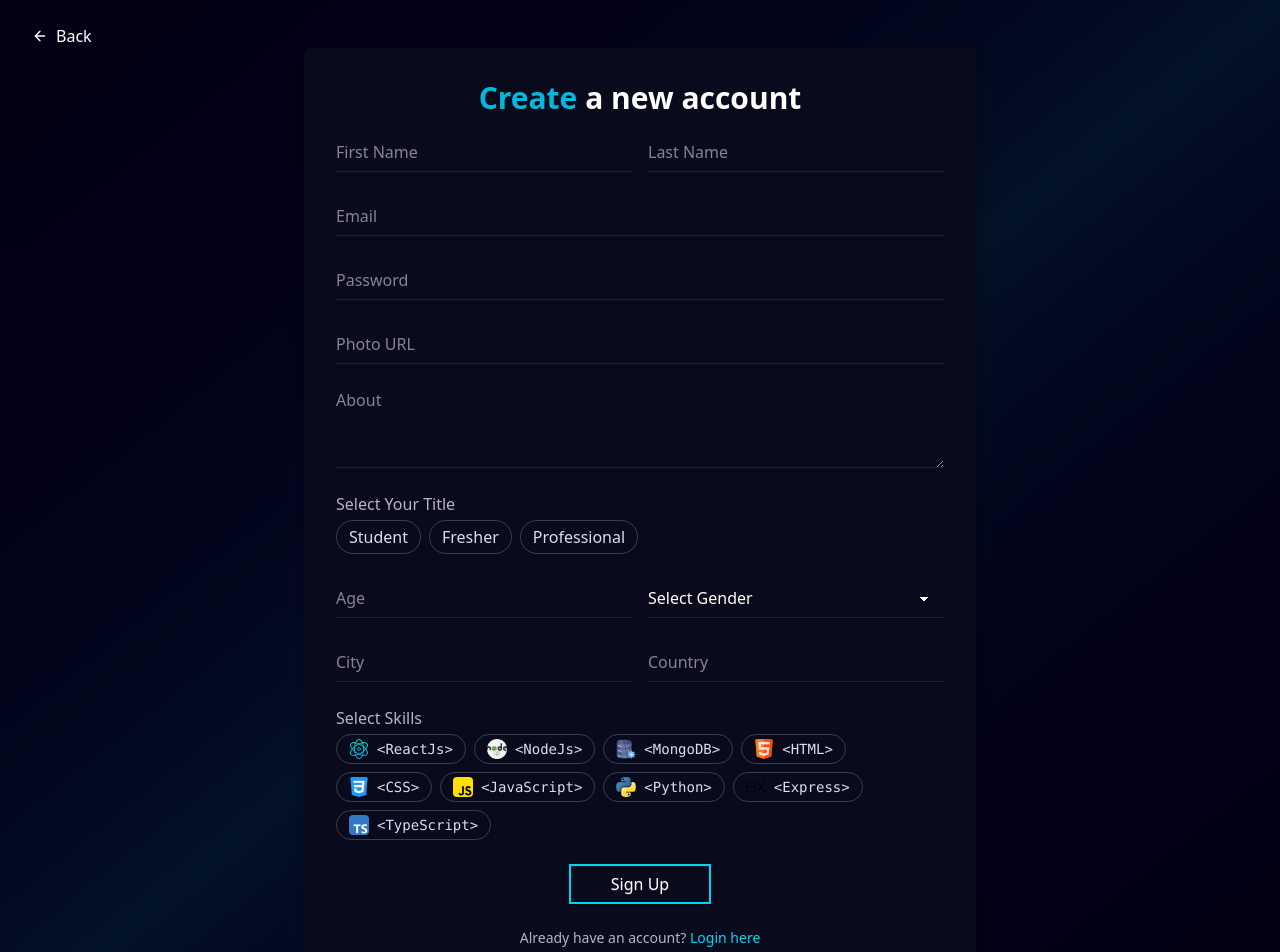
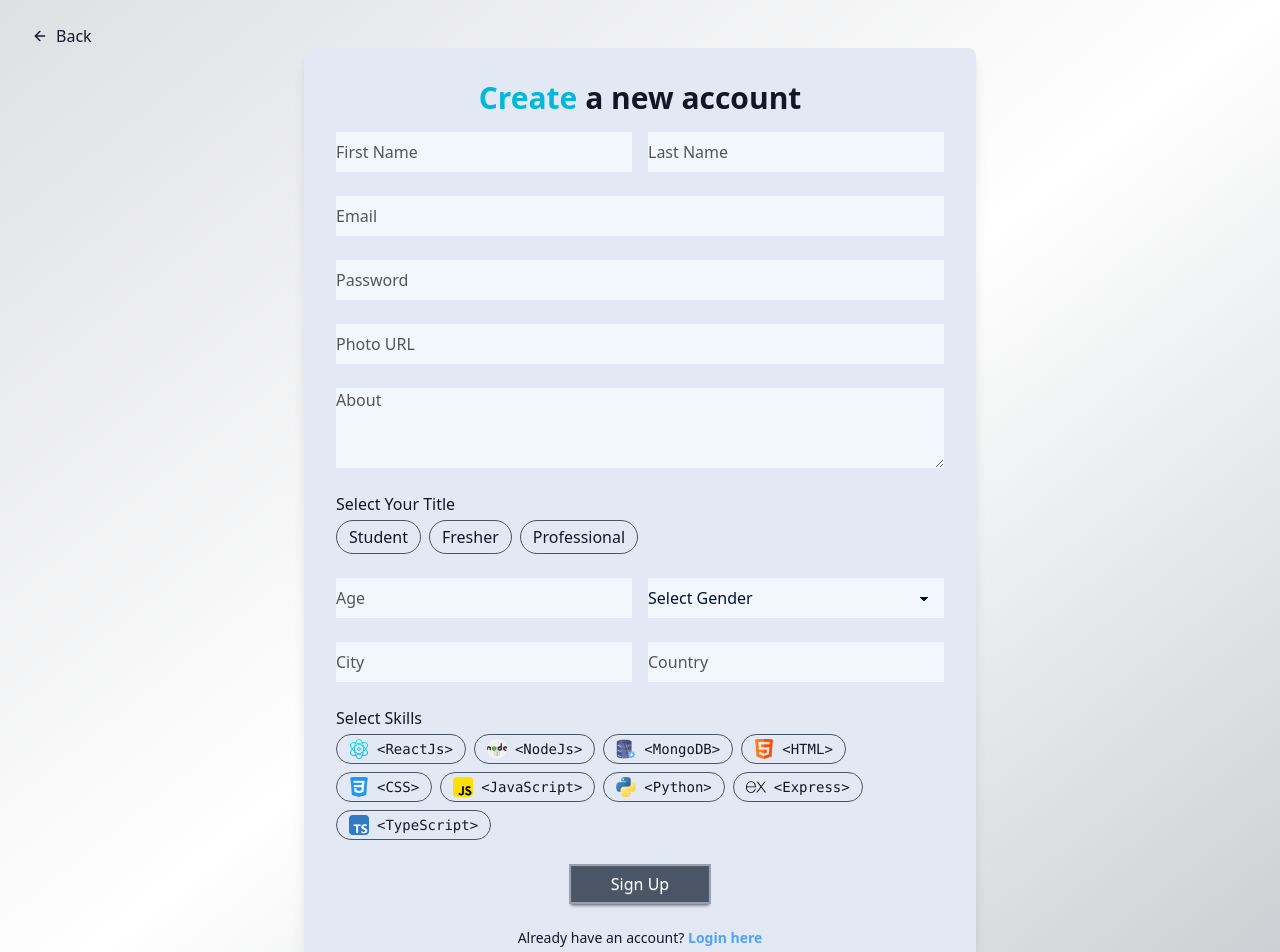
Before and after one commit to naeemashhar/ConnectDev-FE, a React (Vite) app: page /signup in a window 1280 px wide. Shown: the top 952 px of the page. Built offline with nearby package versions, Linux system fonts and the light colour scheme.

Commit message:
Light-THEME_SignUpPage-uhhhNotSatisfied

```diff
--- a/src/components/Signup.jsx
+++ b/src/components/Signup.jsx
@@ -104,17 +104,17 @@ const SignUp = () => {
   };
 
   return (
-    <section className="min-h-screen bg-gradient-to-br from-[#020013] via-gray-900/5 to-[#020013] px-4 py-12 flex justify-center">
+    <section className="min-h-screen bg-gradient-to-br from-[#dfe0e3] via-[#ffffff] to-[#c9ccd0] dark:from-[#020013] dark:via-gray-900/5 dark:to-[#020013] px-4 py-12 flex justify-center">
       <button
         onClick={() => navigate(-1)}
-          className="cursor-pointer absolute top-4 left-4 px-4 py-2 text-md text-white rounded hover:bg-white/10 transition hover:text-cyan-500 flex items-center gap-2"
+        className="cursor-pointer absolute top-4 left-4 px-4 py-2 text-md text-gray-900 dark:text-white rounded hover:bg-white/10 transition hover:text-cyan-500 flex items-center gap-2"
       >
         <ArrowLeft className="w-4 h-4" />
         Back
       </button>
       <form
         onSubmit={handleSubmit}
-        className="max-w-2xl w-full rounded-lg shadow-lg p-8 space-y-6 bg-base-200 text-white"
+        className="max-w-2xl w-full rounded-lg shadow-lg p-8 space-y-6 bg-[#E3E9F4] dark:bg-base-200 text-gray-900 dark:text-white"
       >
         <h2 className="text-3xl font-bold text-center mb-4">
           <span className="text-cyan-500">Create</span> a new account
@@ -128,9 +128,12 @@ const SignUp = () => {
             onChange={(e) =>
               setFormData({ ...formData, firstName: e.target.value })
             }
-            className="input input-bordered w-full"
+            className="input input-bordered w-full
+    bg-[#F2F7FE] text-[#021431] placeholder:text-[#555]
+    dark:bg-[#1a1a2e] dark:text-white dark:placeholder:text-gray-400"
             required
           />
+
           <input
             type="text"
             placeholder="Last Name"
@@ -138,7 +141,9 @@ const SignUp = () => {
             onChange={(e) =>
               setFormData({ ...formData, lastName: e.target.value })
             }
-            className="input input-bordered w-full"
+            className="input input-bordered w-full
+    bg-[#F2F7FE] text-[#021431] placeholder:text-[#555]
+    dark:bg-[#1a1a2e] dark:text-white dark:placeholder:text-gray-400"
           />
         </div>
 
@@ -149,7 +154,9 @@ const SignUp = () => {
           onChange={(e) =>
             setFormData({ ...formData, emailId: e.target.value })
           }
-          className="input input-bordered w-full"
+          className="input input-bordered w-full
+    bg-[#F2F7FE] text-[#021431] placeholder:text-[#555]
+    dark:bg-[#1a1a2e] dark:text-white dark:placeholder:text-gray-400"
           required
         />
 
@@ -160,7 +167,9 @@ const SignUp = () => {
           onChange={(e) =>
             setFormData({ ...formData, password: e.target.value })
           }
-          className="input input-bordered w-full "
+          className="input input-bordered w-full
+    bg-[#F2F7FE] text-[#021431] placeholder:text-[#555]
+    dark:bg-[#1a1a2e] dark:text-white dark:placeholder:text-gray-400"
           required
         />
 
@@ -171,20 +180,26 @@ const SignUp = () => {
           onChange={(e) =>
             setFormData({ ...formData, photoURL: e.target.value })
           }
-          className="input input-bordered w-full"
+          className="input input-bordered w-full
+    bg-[#F2F7FE] text-[#021431] placeholder:text-[#555]
+    dark:bg-[#1a1a2e] dark:text-white dark:placeholder:text-gray-400"
         />
 
         <textarea
           placeholder="About"
           rows={3}
-          className="textarea textarea-bordered w-full"
+          className="textarea textarea-bordered w-full
+    bg-[#F2F7FE] text-[#021431] placeholder:text-[#555]
+    dark:bg-[#1a1a2e] dark:text-white dark:placeholder:text-gray-400"
           onChange={(e) => setFormData({ ...formData, about: e.target.value })}
           value={formData.about}
         />
 
         {/* Title */}
         <div>
-          <p className="mb-1 text-white/70">Select Your Title</p>
+          <p className="mb-1 text-gray-900 dark:text-white/70">
+            Select Your Title
+          </p>
           <div className="flex flex-wrap gap-2">
             {titleOptions.map((title) => (
               <button
@@ -194,7 +209,7 @@ const SignUp = () => {
                 className={`px-3 py-1 rounded-full border ${
                   formData.title === title
                     ? "bg-cyan-500 text-[#23282b] border-cyan-500"
-                    : "text-[#D9DFF2] border-white/20"
+                    : "text-gray-900 dark:text-[#D9DFF2] border-gray-600 dark:border-white/20"
                 } hover:bg-cyan-600 transition`}
               >
                 {title}
@@ -212,16 +227,21 @@ const SignUp = () => {
             onChange={(e) =>
               setFormData({ ...formData, age: Number(e.target.value) })
             }
-            className="input input-bordered w-full"
             min={14}
             max={100}
+            className="input input-bordered w-full
+      bg-[#F2F7FE] text-[#021431] placeholder:text-[#555]
+      dark:bg-[#1a1a2e] dark:text-white dark:placeholder:text-gray-400"
           />
+
           <select
             value={formData.gender}
-            className="select select-bordered w-full"
             onChange={(e) =>
               setFormData({ ...formData, gender: e.target.value })
             }
+            className="select select-bordered w-full
+      bg-[#F2F7FE] text-[#021431]
+      dark:bg-[#1a1a2e] dark:text-white"
           >
             <option value="" disabled>
               Select Gender
@@ -238,8 +258,11 @@ const SignUp = () => {
             placeholder="City"
             value={formData.city}
             onChange={(e) => setFormData({ ...formData, city: e.target.value })}
-            className="input input-bordered w-full"
+            className="input input-bordered w-full
+      bg-[#F2F7FE] text-[#021431] placeholder:text-[#555]
+      dark:bg-[#1a1a2e] dark:text-white dark:placeholder:text-gray-400"
           />
+
           <input
             type="text"
             placeholder="Country"
@@ -247,13 +270,15 @@ const SignUp = () => {
             onChange={(e) =>
               setFormData({ ...formData, country: e.target.value })
             }
-            className="input input-bordered w-full"
+            className="input input-bordered w-full
+      bg-[#F2F7FE] text-[#021431] placeholder:text-[#555]
+      dark:bg-[#1a1a2e] dark:text-white dark:placeholder:text-gray-400"
           />
         </div>
 
         {/* Skills */}
         <div>
-          <p className="mb-1 text-white/70">Select Skills</p>
+          <p className="mb-1 text-gray-900 dark:text-white/70">Select Skills</p>
           <div className="flex flex-wrap gap-2">
             {skillOptions.map(({ name, logo }) => {
               const selected = formData.skills.includes(name);
@@ -265,7 +290,7 @@ const SignUp = () => {
                   className={`flex items-center gap-2 px-3 py-1 rounded-full text-sm border font-mono ${
                     selected
                       ? "bg-cyan-400 text-[#23282b] border-cyan-400 font-semibold"
-                      : "text-[#D9DFF2] border-white/20"
+                      : "text-gray-900 dark:text-[#D9DFF2] border-gray-600 dark:border-white/20"
                   } hover:bg-cyan-600 transition`}
                 >
                   <img src={logo} alt={name} className="w-5 h-5 rounded" />
@@ -281,15 +306,22 @@ const SignUp = () => {
         <div className="text-center">
           <button
             type="submit"
-            className="btn btn-primary border-2 border-cyan-400 hover:text-[#D9DFF2] px-10"
+            className="btn btn-primary px-10 border-2
+      border-gray-400 hover:text-white
+      bg-gray-600 text-white hover:bg-blue-500
+      dark:bg-transparent dark:text-cyan-400
+      dark:hover:text-[#D9DFF2] dark:hover:bg-cyan-500/10 transition"
           >
             Sign Up
           </button>
         </div>
 
-        <p className="text-center text-sm mt-4 text-white/70">
+        <p className="text-center text-sm mt-4 text-gray-900 dark:text-white/70">
           Already have an account?{" "}
-          <Link to="/login" className="text-cyan-400 hover:underline">
+          <Link
+            to="/login"
+            className="text-blue-400 font-semibold dark:text-cyan-400 hover:underline"
+          >
             Login here
           </Link>
         </p>
```
Lines whose indentation alone changed are shown as unchanged.
